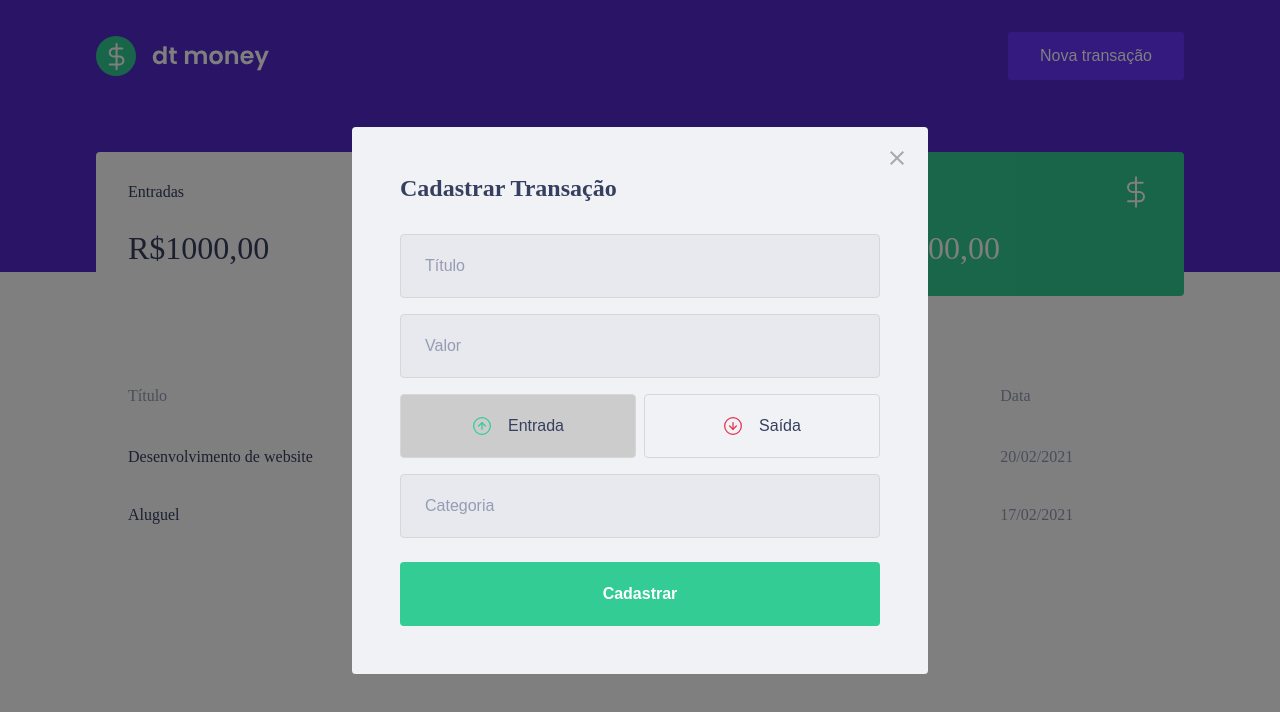
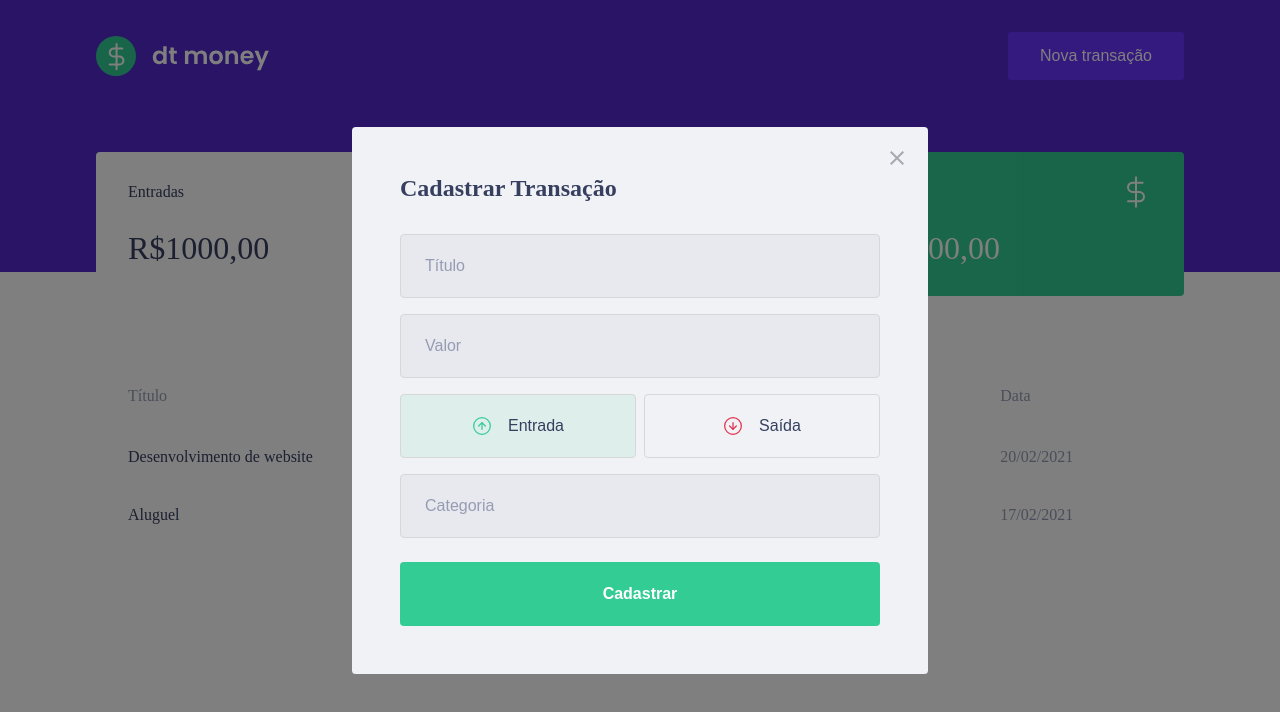
Before and after one commit to Victor-BwD/Control_Money, a React (Create React App) app: page / in a window 1280 px wide. Both pictures are taken after a click on the button "Nova transação". Shown: the top 712 px of the page. Built offline with nearby package versions, Linux system fonts and the light colour scheme; no server answers; what miragejs would draw is missing.

Commit message:
Cores dos botoes de transações mudados.

```diff
--- a/src/components/NewTransactionModal/index.tsx
+++ b/src/components/NewTransactionModal/index.tsx
@@ -44,6 +44,7 @@ export function NewTransactionModal({isOpen, onRequestClose}: NewTransactionModa
                   type="button"
                   onClick={() => {setType('deposit');}}
                   isActive={type === 'deposit'}
+                  activeColor="green"
                 >
                   <img src={incomeImg} alt="Entrada"/>
                   <span>Entrada</span>
@@ -53,6 +54,7 @@ export function NewTransactionModal({isOpen, onRequestClose}: NewTransactionModa
                   type="button"
                   onClick={() => {setType('withdraw');}}
                   isActive={type === 'withdraw'}
+                  activeColor="red"
                 >
                   <img src={outcomeImg} alt="Saída"/>
                   <span>Saída</span>
--- a/src/components/NewTransactionModal/styles.ts
+++ b/src/components/NewTransactionModal/styles.ts
@@ -1,5 +1,5 @@
 import styled from 'styled-components';
-import { darken } from 'polished'
+import { darken, transparentize } from 'polished'
 
 export const Container = styled.form`
     h2{
@@ -61,6 +61,12 @@ export const TransactionTypeContainer = styled.div`
 
 interface RadioBoxProps{
     isActive: boolean;
+    activeColor: 'green' | 'red';
+}
+
+const colors = {
+    green: '#33CC95',
+    red: '#E52E40'
 }
 
 export const RadioBox = styled.button<RadioBoxProps>`
@@ -68,7 +74,7 @@ export const RadioBox = styled.button<RadioBoxProps>`
         border: 1px solid #d7d7d7;
         border-radius: 0.25rem;
 
-        background: ${(props) => props.isActive ? '#ccc' : 'transparent'};
+        background: ${(props) => props.isActive ? transparentize(0.9, colors[props.activeColor]) : 'transparent'};
 
         display: flex;
         align-items: center;
```
